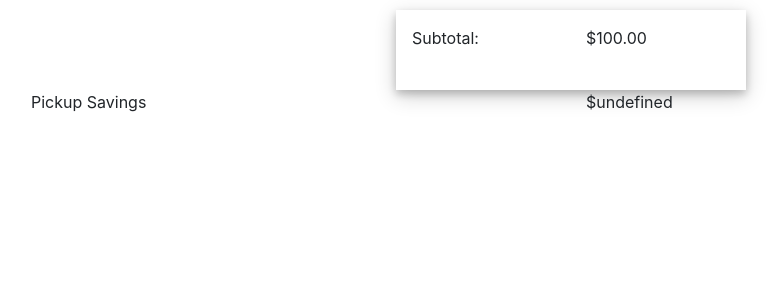
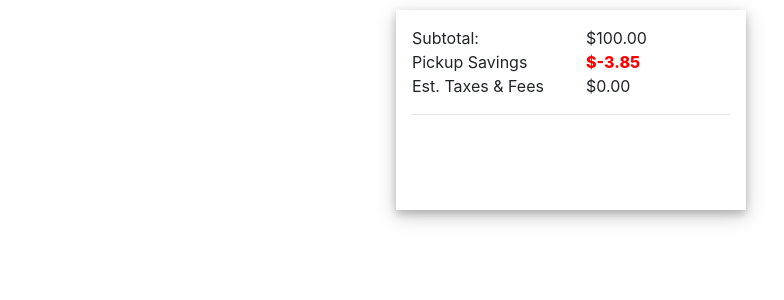
Before and after one commit to ShanteDenise/Shopping_Summary, a React (Create React App) app: page / in a window 1280 px wide. Shown: the top 300 px of the page, without its empty margins (69-853 px from the left). Built offline with nearby package versions, Linux system fonts and the light colour scheme.

Commit message:
Added Taxes component

```diff
--- a/src/App.css
+++ b/src/App.css
@@ -3,7 +3,7 @@
 }
 
 .purchase-card {
-  height: 80px;
+  height: 200px;
   width: 350px;
   box-shadow: 0 4px 8px 0 rgba(0, 0, 0, 0.2), 0 6px 20px 0 rgba(0, 0, 0, 0.19);
   padding: 1rem;
--- a/src/App.js
+++ b/src/App.js
@@ -1,13 +1,17 @@
 import React, { Component } from 'react';
 import {Col, Container} from 'react-bootstrap'
 import Subtotal from './components/Subtotal';
+import PickupSavings from './components/PickupSavings';
+import TaxesFees from './components/TaxesFees';
 import './App.css';
-import PickupSavings from './components/PickupSavings';
+
 
 class App extends Component {
 
   state = {
-    total: 100
+    total: 100,
+    PickupSavings: -3.85,
+    taxes: 0
   }
 
   render() {
@@ -15,11 +19,11 @@
       <Container>
       <Col className="purchase-card">
       <Subtotal price={this.state.total.toFixed(2)}/>
+      <PickupSavings price={this.state.PickupSavings}/>
+      <TaxesFees taxes={this.state.taxes.toFixed(2)}/>
+      <hr />
       </Col>
-      <Col>
-      <PickupSavings/>
 
-      </Col>
       </Container>
     );
   }
--- a/src/components/PickupSavings.js
+++ b/src/components/PickupSavings.js
@@ -1,30 +1,36 @@
-import React, { Component } from 'react';
-import {Row, Col, Tooltip, OverlayTrigger} from 'react-bootstrap';
+import React, { Component } from "react";
+import { Row, Col, Tooltip, OverlayTrigger } from "react-bootstrap";
+
+var styles = {
+  pickupSavings: {
+    textDecoration: "underline"
+  },
+  totalSavings: {
+    color: "red",
+    fontWeight: 800
+  }
+};
 
 class PickupSavings extends Component {
   render() {
+      const tooltip = {
+
+
+      }
+
 
     return (
       <div>
-           <Tooltip id="tooltip">
-      <p>Picking up ypur savings in the store helps cut costs, and we pass the savings on to you</p>
-      </Tooltip>
-
         <Row className="show-grid">
           <Col md={6}>
             <OverlayTrigger placement="bottom">
               <div>Pickup Savings</div>
             </OverlayTrigger>
-
-
-
           </Col>
-      <Col md={6}>{`$${this.props.price}`}</Col>
-
+          <Col style={styles.totalSavings} md={6}>{`$${this.props.price}`}</Col>
         </Row>
-
       </div>
-    )
+    );
   }
 }
 
--- /dev/null
+++ b/src/components/TaxesFees.js
@@ -0,0 +1,17 @@
+import React, { Component } from 'react'
+import { Col, Row } from 'react-bootstrap'
+
+ class TaxesFees extends Component {
+  render() {
+    return (
+      <div>
+          <Row className="show-grid">
+            <Col md={6}>Est. Taxes & Fees </Col>
+            <Col md={6}>{`$${this.props.taxes}`}</Col>
+          </Row>
+      </div>
+    )
+  }
+}
+
+export default TaxesFees;
```
Lines whose indentation alone changed are shown as unchanged.
